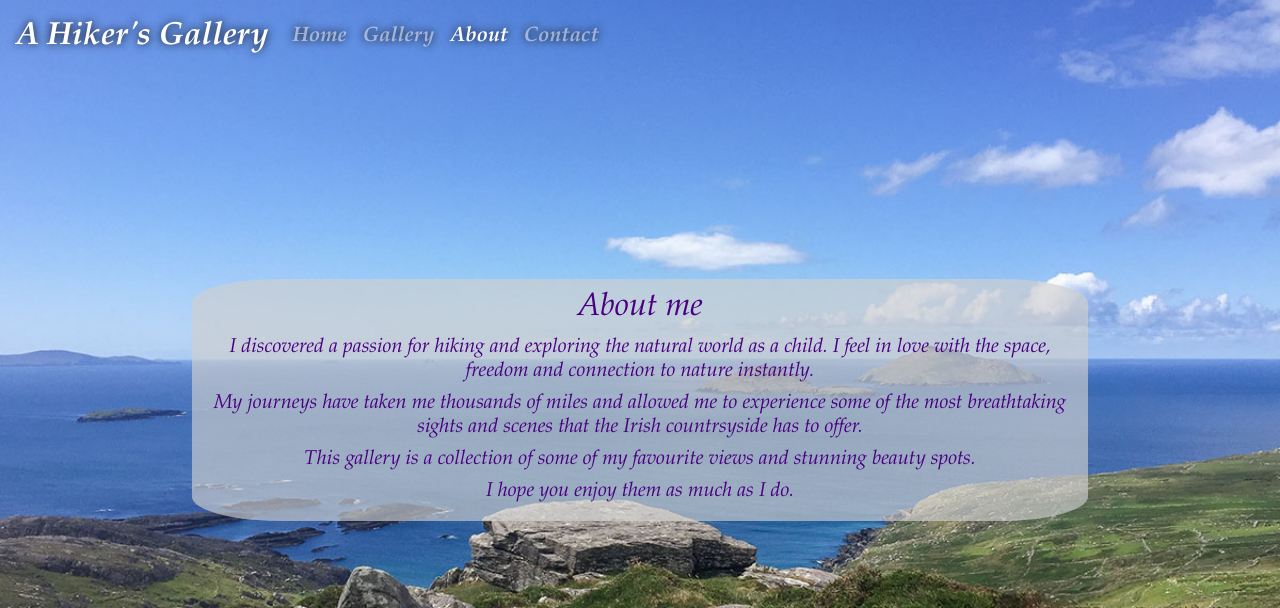
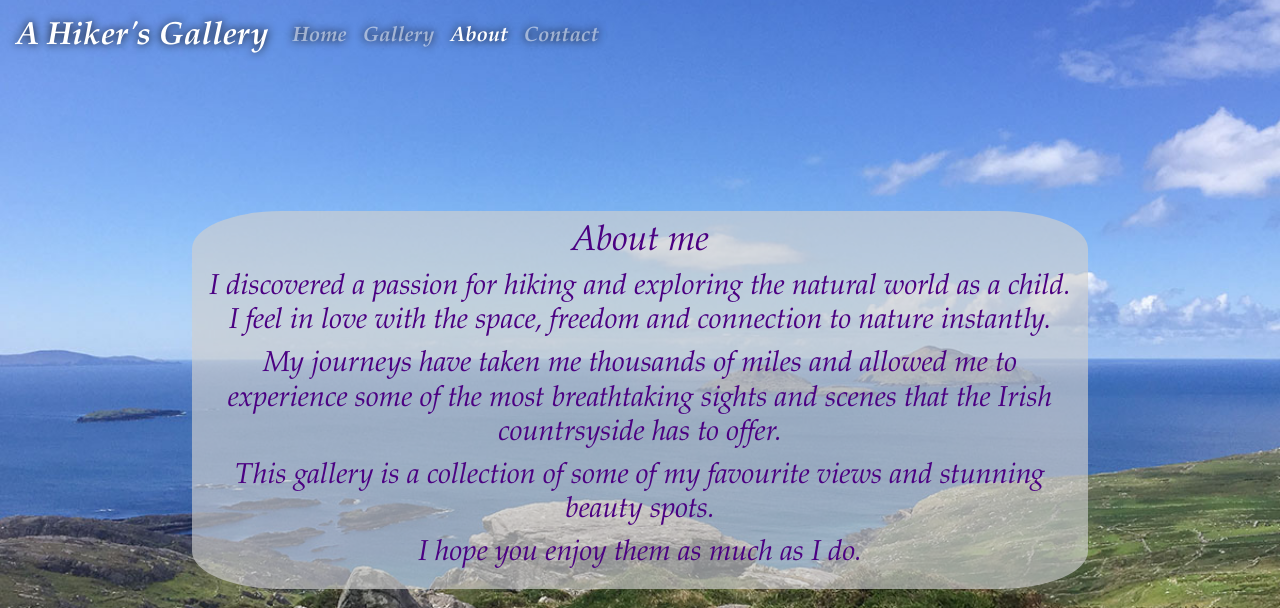
Before and after one commit to S-Perring/hiker, a plain HTML site: page about.html in a window 1280 px wide. Shown: the top 608 px of the page. Drawn offline with nearby package versions, Linux system fonts and the light colour scheme; a web font is replaced by a local one.

Commit message:
css clean up and improvements

```diff
--- a/css/style.css
+++ b/css/style.css
@@ -1,6 +1,6 @@
 @import url('https://fonts.googleapis.com/css?family=Garamond:100,200,300,400,500,600,700');
 
-
+/*-------------------landing page-------------------------*/
 .nav-link {
     font-family: Garamond;
     font-style: italic;
@@ -8,8 +8,6 @@
     font-weight: bold;
     text-decoration: none;
 }
-
-
 .main-pic {
     background-image: url(../css/images/main.JPG);
     background-size: cover;
@@ -26,27 +24,16 @@
     -webkit-background-size: cover;
     -moz-background-size: cover;
     -o-background-size: cover;
-
-
 }
-
-
-
 .navbar-brand {
     font-family: Garamond;
     font-size: 2em;
     font-style: italic;
 }
-
-
 .enter {
     margin-right: 10%;
 }
-
-
-
 .explore {
-
     Background-color: rgba(195, 195, 195, 0.4);
     padding: 20%;
     border-radius: 50%;
@@ -55,16 +42,10 @@
     font-size: 2.5em;
     font-weight: bolder;
     color: #4B0082;
-
 }
-
-
-
-
 a {
     text-shadow: 0 0 10px black;
 }
-
 footer {
     padding-left: 10px;
     font-family: Garamond;
@@ -72,20 +53,14 @@ footer {
     color: #fff;
     font-size: 1em;
 }
-
 a:hover {
   text-decoration: none;
   color: #fff;
   transition: 1.5s;
-
 }
-
-
 .icons {
     text-align: center;
 }
-
-
 .copyright {
     display: inline-block;
     margin-bottom: 10px;
@@ -93,29 +68,20 @@ a:hover {
     width: 60%;
     position: absolute;
     bottom: 0px;
-
 }
-
 #highlight:hover {
   text-decoration: none;
   color: #4B0082;
   cursor: pointer;
 }
-
+/*-------------------about page-------------------------*/
 .container {
     float: right;
     margin: 0;
     width:5%;
     text-align: right;
     margin-right: 10px;
-
 }
-
-
-
-
-
-
 .about {
     Background-color: rgba(208, 208, 208, 0.65);
     padding: 10px;
@@ -125,18 +91,10 @@ a:hover {
     color: #4B0082;
     font-family: Garamond;
     font-style: italic;
-
 }
-
-
-
-
 /*------------------- contact form-------------------------*/
-
-
 body{
     background: -webkit-linear-gradient(left, #0072ff, #00c6ff);
-
 }
 .contact-form{
     Background-color: rgba(208, 208, 208, 0.25);
@@ -148,28 +106,20 @@ body{
     border-radius: 10%;
     margin-bottom: 5%;
     width: 70%;
-
 }
 .contact-form .form-control{
     border-radius:1rem;
 }
-
 .contact-form form{
     padding: 14%;
-
-
 }
 .contact-form form .row{
     margin-bottom: -7%;
-
 }
-
-
 .contact-form h3{
     margin-bottom: 8%;
     margin-top: -10%;
     text-align: center;
-
 }
 .contact-form .btnContact {
     display: block;
@@ -184,18 +134,13 @@ body{
     color: #fff;
     cursor: pointer;
 }
-
-
-.btnContactSubmit{
-
+.btnContactSubmit {
     color: #fff;
     background-color: #0062cc;
     border: none;
     cursor: pointer;
 }
-
 /*------------------- gallery-------------------------*/
-
 .container-gallery {
     margin-left: 10%;
     margin-right: 10%;
@@ -204,45 +149,30 @@ body{
     text-align: center;
     color: #4B0082;
     padding: .5%;
-
-
 }
-
-
-
-
 .card {
     position: relative;
     float: left;
     overflow: hidden;
     Background-color: rgb(187, 221, 240);
     border: none;
-
-
-
 }
-
 .gallerypage {
     Background-color: #dae7ed;
     padding-top: 2%;
     padding-bottom: 4%;
-
 }
-
 .card:hover {
     cursor: pointer;
     transform: scale(1.2);
     transition: 1s;
     z-index: 1;
-
     background-color: #4B0082;
 }
-
 #gallery-header {
     background-color: #8b35c4;
     background: linear-gradient(#4B0082, #dae7ed);
 }
-
 .copyright-gallery {
     display: inline-block;
     margin-bottom: 10px;
@@ -252,3 +182,12 @@ body{
     bottom: 0px;
     color: #4B0082;
 }
+/*------------------- media queries-------------------------*/
+@media(min-width: 992px) {
+    h2 {
+        font-size: 2.2em;
+    }
+    h5 {
+        font-size: 1.8em;
+    }
+}
```
Also changed, not shown: .c9/metadata/environment/about.html, .c9/metadata/environment/contact.html, .c9/metadata/environment/css/style.css, 1 other file.
